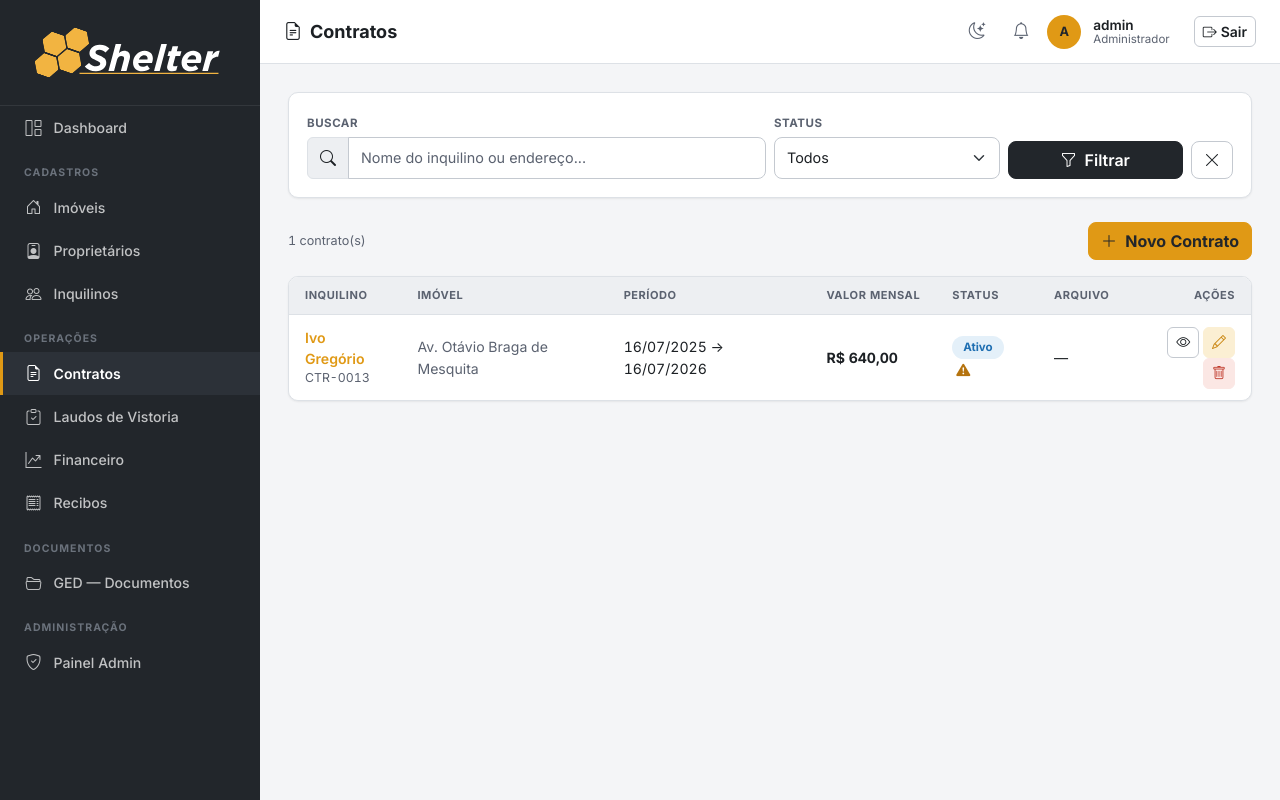
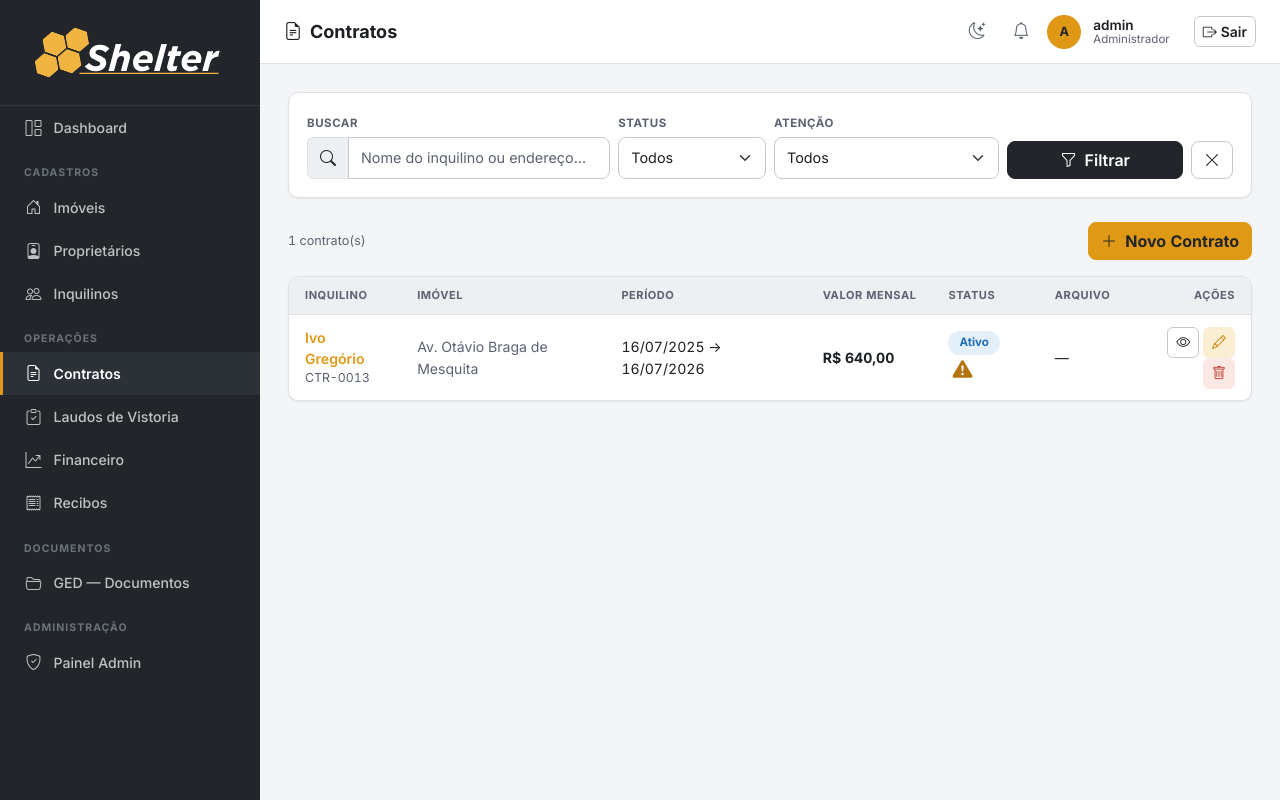
Before and after one commit to JulianoGarciaG/projeto-tcc, a Django app: page /contratos/ in a window 1280 px wide. Run offline with Django 5.2, Linux system fonts and the light colour scheme; a user stored in the database is signed in; data comes from the database, SQL or seed files in the repository; both versions use the stored data as it was after the commit; data that the repository does not hold is empty; some libraries are stand-ins or nearby versions.

Commit message:
feat(contratos): add attention filter and enlarge warning icon
Let staff filter the contract list by whether precisa_atencao is true,
since it's a computed property and can't be filtered at the queryset
level. Also bump the warning icon size in the list for visibility.

```diff
--- a/imoveis/views.py
+++ b/imoveis/views.py
@@ -530,13 +530,19 @@ def inquilino_delete(request, pk):
 def contrato_list(request):
     q = request.GET.get('q', '')
     status = request.GET.get('status', '')
+    atencao = request.GET.get('atencao', '')
     qs = Contrato.objects.select_related('imovel', 'inquilino')
     if q:
         qs = qs.filter(Q(inquilino__nome__icontains=q) | Q(imovel__endereco__icontains=q))
     if status:
         qs = qs.filter(status=status)
+    contratos = list(qs)
+    if atencao == 'sim':
+        contratos = [c for c in contratos if c.precisa_atencao]
+    elif atencao == 'nao':
+        contratos = [c for c in contratos if not c.precisa_atencao]
     return render(request, 'contratos/contrato_list.html', {
-        'contratos': qs, 'q': q, 'status': status,
+        'contratos': contratos, 'q': q, 'status': status, 'atencao': atencao,
         'status_choices': Contrato.STATUS_CHOICES,
     })
 
--- a/templates/contratos/contrato_list.html
+++ b/templates/contratos/contrato_list.html
@@ -8,18 +8,26 @@
 <div class="section-card mb-4">
   <div class="section-card-body">
     <form method="get" class="row g-2 align-items-end">
-      <div class="col-12 col-md-6">
+      <div class="col-12 col-md-4">
         <label class="form-label">Buscar</label>
         <div class="input-group">
           <span class="input-group-text"><i class="bi bi-search"></i></span>
           <input type="text" name="q" value="{{ q }}" class="form-control" placeholder="Nome do inquilino ou endereço...">
         </div>
       </div>
-      <div class="col-md-3">
+      <div class="col-md-2">
         <label class="form-label">Status</label>
         <select name="status" class="form-select">
           <option value="">Todos</option>
           {% for val, label in status_choices %}<option value="{{ val }}" {% if status == val %}selected{% endif %}>{{ label }}</option>{% endfor %}
+        </select>
+      </div>
+      <div class="col-md-3">
+        <label class="form-label">Atenção</label>
+        <select name="atencao" class="form-select">
+          <option value="">Todos</option>
+          <option value="sim" {% if atencao == 'sim' %}selected{% endif %}>Precisa de atenção</option>
+          <option value="nao" {% if atencao == 'nao' %}selected{% endif %}>Sem atenção</option>
         </select>
       </div>
       <div class="col-md-3 d-flex gap-2">
@@ -31,7 +39,7 @@
 </div>
 
 <div class="d-flex justify-content-between align-items-center mb-3">
-  <span class="text-muted small">{{ contratos.count }} contrato(s)</span>
+  <span class="text-muted small">{{ contratos|length }} contrato(s)</span>
   <a href="{% url 'contrato_create' %}" class="btn btn-primary"><i class="bi bi-plus-lg me-1"></i> Novo Contrato</a>
 </div>
 
@@ -54,7 +62,7 @@
           <td>
             <span class="status-badge badge-{{ c.status }}">{{ c.get_status_display }}</span>
             {% if c.precisa_atencao %}
-            <i class="bi bi-exclamation-triangle-fill text-warning ms-1" title="Contrato precisa de atenção"></i>
+            <i class="bi bi-exclamation-triangle-fill text-warning ms-1 fs-5" title="Contrato precisa de atenção"></i>
             {% endif %}
           </td>
           <td>
```
Also changed, not shown: imoveis/tests.py (+22 -0 lines), db.sqlite3.
